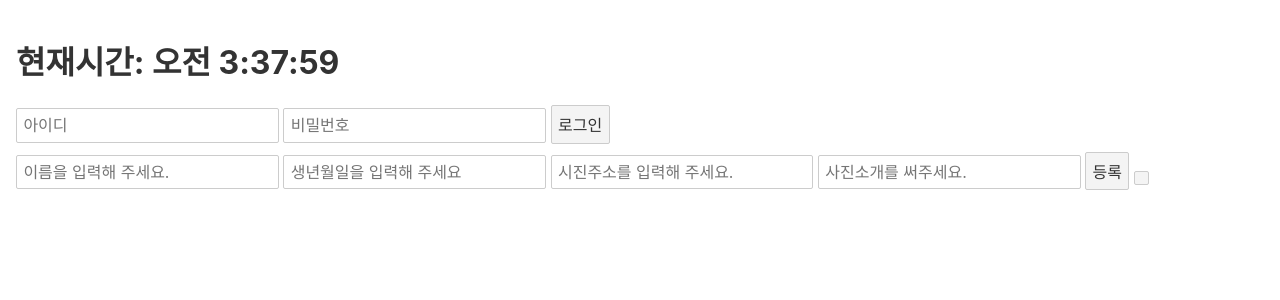
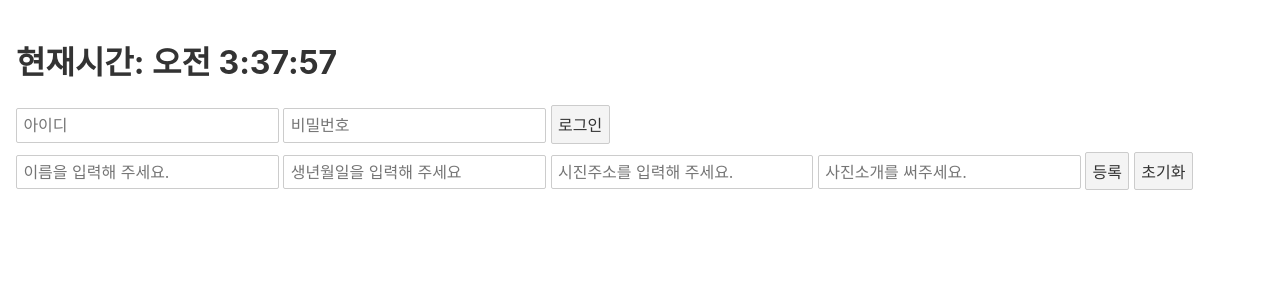
Before and after one commit to Kimsanggyung/start-svelte, a Svelte app: page / in a window 1280 px wide. Shown: the top 300 px of the page. Built offline with nearby package versions, Linux system fonts and the light colour scheme.

Commit message:
버튼에 텍스트 추가 localstorage를 삭제해주는 기능을 하는 버튼에 초기화 라고 설정

```diff
--- a/src/editmode.svelte
+++ b/src/editmode.svelte
@@ -31,4 +31,4 @@
 <input bind:value={inputPicture} type="text" placeholder='시진주소를 입력해 주세요.'>
 <input bind:value={inputAlt} type="text" placeholder="사진소개를 써주세요.">
 <button on:click={change} on:click={editToggle}>등록</button>
-<button on:click={reflash}></button>
+<button on:click={reflash}>초기화</button>
```
